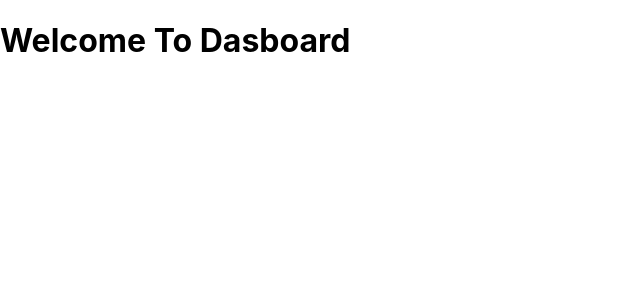
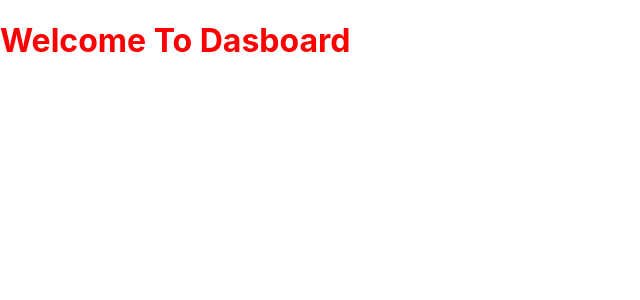
Before and after one commit to sajidParwez07/react-project, a React (Create React App) app: page / in a window 1280 px wide. Shown: the top 300 px of the page, without its empty margins (0-640 px from the left). Built offline with nearby package versions, Linux system fonts and the light colour scheme.

Commit message:
changed color of text

```diff
--- a/src/App.js
+++ b/src/App.js
@@ -6,7 +6,7 @@ import { useEffect, useState } from 'react';
 function App() {
   return (
     <div>
-      <h1>Welcome To Dasboard</h1>
+      <h1 style={{color:"red"}}>Welcome To Dasboard</h1>
   </div>
   );
 }
```
